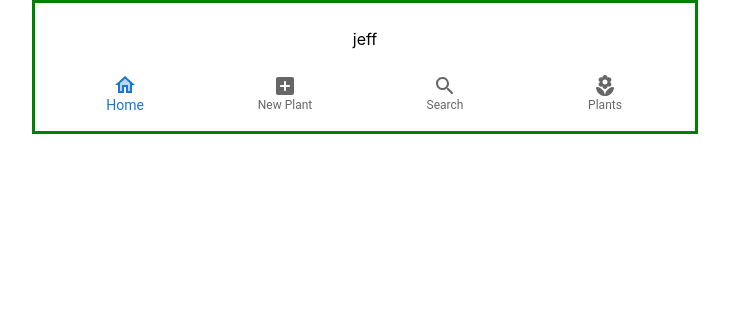
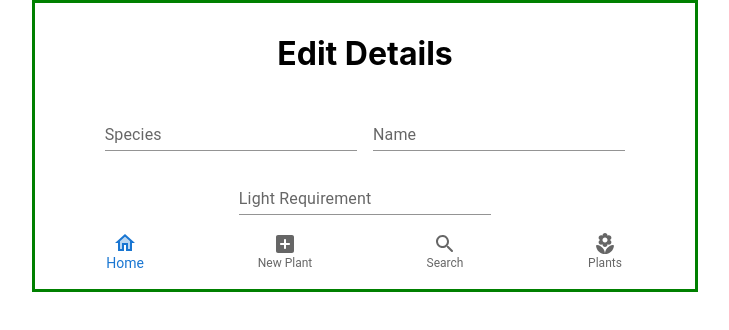
Before and after one commit to tfrazier24/plant-tracker, a React (Create React App) app: page /plants/1/edit in a window 1280 px wide. Shown: the top 330 px of the page, without its empty margins (275-1004 px from the left). Built offline with nearby package versions, Linux system fonts and the light colour scheme; data requests are answered from the project's data file.

Commit message:
edit form is displayed

```diff
--- a/src/components/plant/PlantEdit.js
+++ b/src/components/plant/PlantEdit.js
@@ -1,6 +1,7 @@
 import React from 'react'
 import { useState, useEffect } from 'react';
 import { useNavigate, useParams } from 'react-router-dom';
+import { Box, TextField } from '@mui/material';
 
 export const PlantEdit = () => {
 
@@ -40,9 +41,35 @@ export const PlantEdit = () => {
 
 
 return (
-<div className='edit-plant-form'>
-    <p>{plant.name}</p>
-</div>
+
+    <Box
+    component="form"
+    sx={{
+      '& .MuiTextField-root': { m: 1, width: '25ch' },
+    }}
+    noValidate
+    autoComplete="off"
+  >
+    <h1>Edit Details</h1>
+    <div>
+      <TextField
+        id="standard-basic"
+        label="Species"
+        variant="standard"
+      />
+       <TextField
+        id="standard-basic"
+        label="Name"
+        defaultValue={plant.name}
+        variant="standard"
+      />
+       <TextField
+        id="standard-basic"
+        label="Light Requirement "
+        variant="standard"
+      />
+    </div>
+  </Box>
 )
 
 
```
